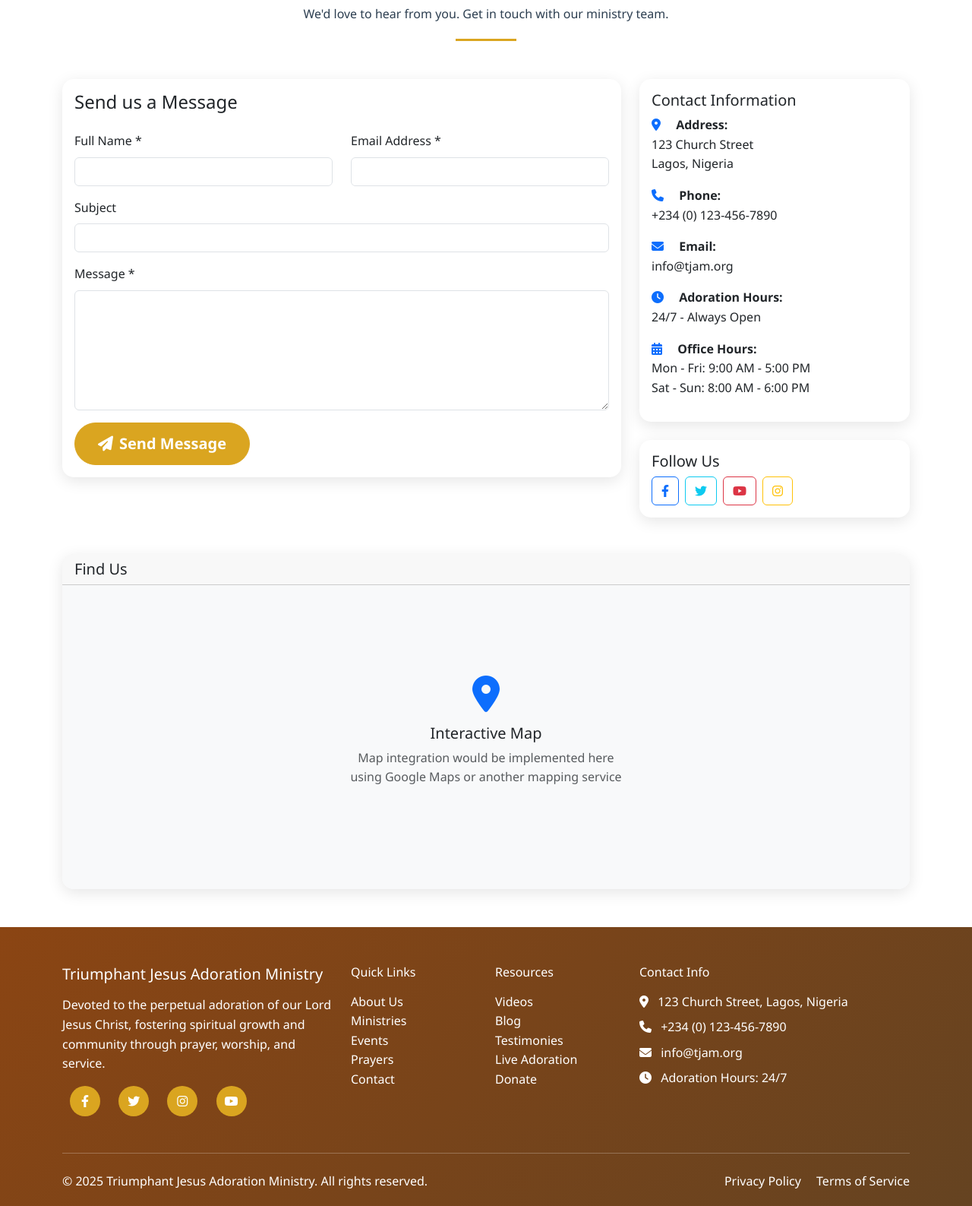
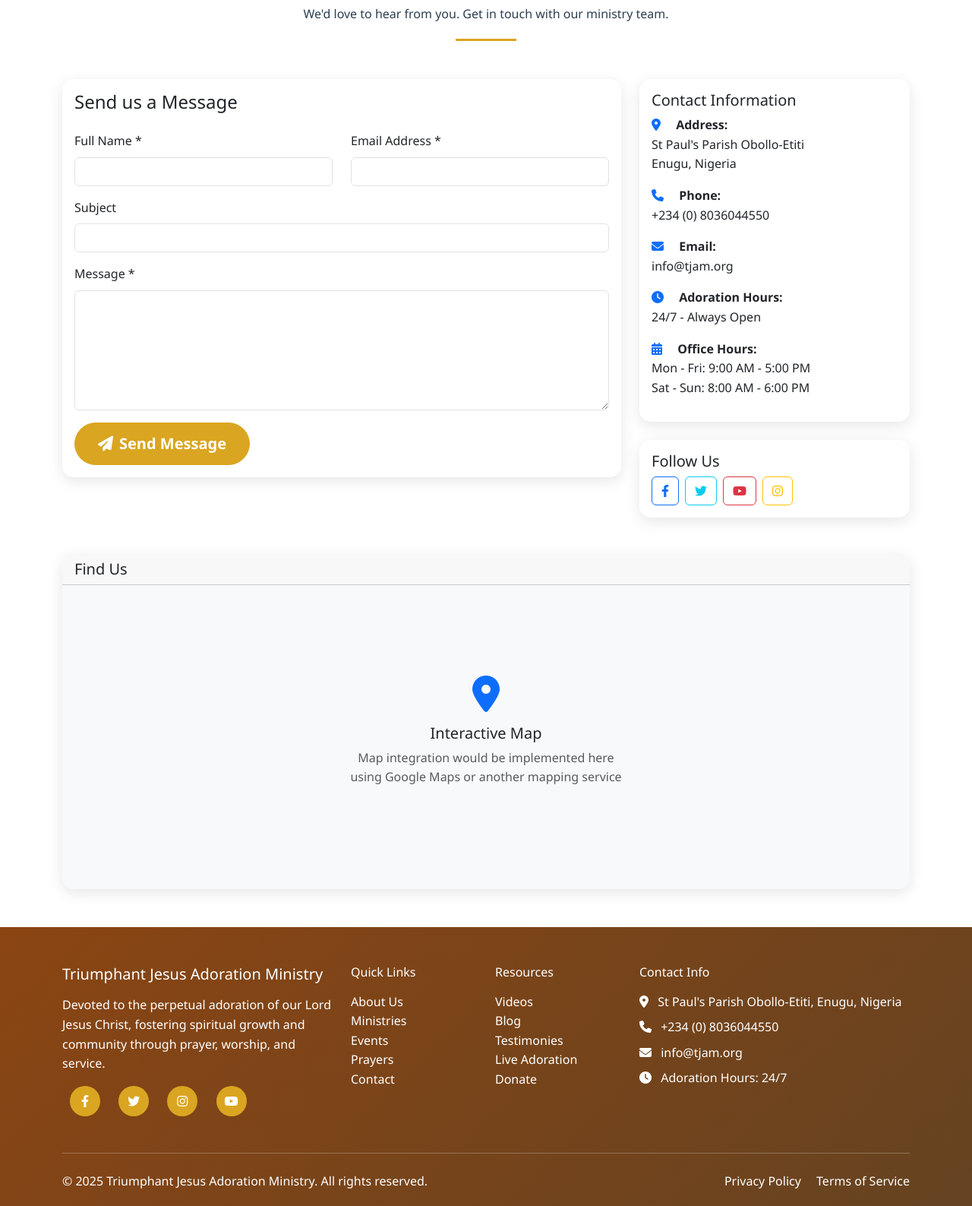
Before and after one commit to Attamakevin/tjam_website, a Flask app: page /contact in a window 1280 px wide. Shown: the part 222-1809 px from the top of the page at 76% size. Run offline with Flask 3, Linux system fonts and the light colour scheme; some libraries are stand-ins or nearby versions.

```diff
--- a/templates/base.html
+++ b/templates/base.html
@@ -340,11 +340,11 @@
                     <h6 class="mb-3">Contact Info</h6>
                     <div class="mb-2">
                         <i class="fas fa-map-marker-alt me-2"></i>
-                        123 Church Street, Lagos, Nigeria
+                        St Paul's Parish Obollo-Etiti, Enugu, Nigeria
                     </div>
                     <div class="mb-2">
                         <i class="fas fa-phone me-2"></i>
-                        +234 (0) 123-456-7890
+                        +234 (0) 8036044550
                     </div>
                     <div class="mb-2">
                         <i class="fas fa-envelope me-2"></i>
--- a/templates/contact.html
+++ b/templates/contact.html
@@ -56,13 +56,13 @@
                     <div class="mb-3">
                         <i class="fas fa-map-marker-alt text-primary me-3"></i>
                         <strong>Address:</strong><br>
-                        123 Church Street<br>
-                        Lagos, Nigeria
+                        St Paul's Parish Obollo-Etiti<br>
+                        Enugu, Nigeria
                     </div>
                     <div class="mb-3">
                         <i class="fas fa-phone text-primary me-3"></i>
                         <strong>Phone:</strong><br>
-                        +234 (0) 123-456-7890
+                        +234 (0) 8036044550
                     </div>
                     <div class="mb-3">
                         <i class="fas fa-envelope text-primary me-3"></i>
```
